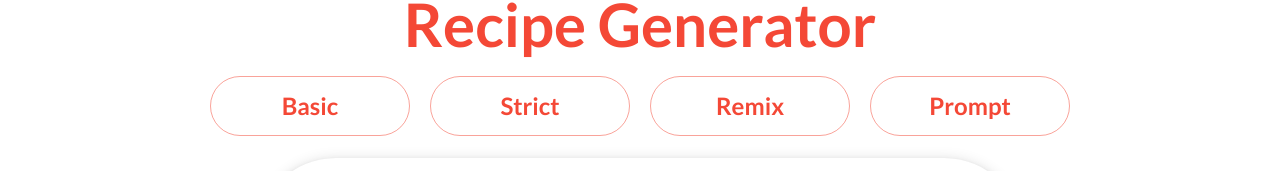
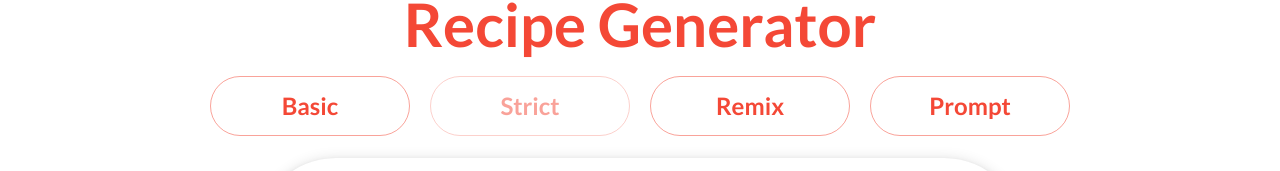
Before and after one commit to UOA-CS732-SE750-Students-2024/project-group-teal-turtles, a Next.js app in the folder frontend/: page /generation-options in a window 1280 px wide. Shown: the part 162-333 px from the top of the page. Built offline with nearby package versions, Linux system fonts and the light colour scheme; no server answers; sample sign-in values are in the browser's storage.

Commit message:
feat: disabled Strict generation in generation-options page

```diff
--- a/frontend/src/components/generation-options/GenerationOptionsPage.jsx
+++ b/frontend/src/components/generation-options/GenerationOptionsPage.jsx
@@ -1,7 +1,7 @@
 "use client";
 
 import { useRouter } from "next/navigation";
-import { TextField, Typography, Button, MenuItem, Select, IconButton, Stack, Tooltip, Card } from "@mui/material";
+import { TextField, Typography, Button, MenuItem, Select, IconButton, Stack, Tooltip, Card, Box } from "@mui/material";
 import { useSearchParams } from "next/navigation";
 import useDataStore from "@/lib/store";
 import { Suspense } from "react";
@@ -12,7 +12,8 @@ import StyledButton from "@/components/StyledButton/StyledButton";
 function GenerationOptionsPage() {
 	function Generation() {
 		const router = useRouter();
-		const { setUserParameters, userParameters, setPrompt, prompt, mealToRemix, setMealToRemix } = useDataStore();
+		const { setUserParameters, userParameters, setPrompt, prompt, mealToRemix, setMealToRemix, userIngredients } =
+			useDataStore();
 		const searchParams = useSearchParams();
 		const generateOptionParam = searchParams.get("generateOption");
 
@@ -49,21 +50,34 @@ function GenerationOptionsPage() {
 					</Typography>
 					<Stack direction="row" justifyContent="space-between" spacing="20px">
 						{options.map((option, index) => (
+							<Tooltip
+								title={
+									(!userIngredients || userIngredients.length === 0) && option === "Strict"
+										? "You need to add some ingredients to your Pantry"
+										: ""
+								}
+							>
 								<Button
 									fullWidth
 									variant={option === generateOptionParam ? "contained" : "outlined"}
 									key={index}
-								onClick={() => handleButtonClick(option)}
+									onClick={
+										(!userIngredients || userIngredients.length === 0) && option === "Strict"
+											? () => {} // Do nothing when the Pantry is empty
+											: () => handleButtonClick(option) // Call handleButtonClick otherwise
+									}
 									sx={{
 										borderRadius: "30px",
 										height: "60px",
-									width: "200px"
+										width: "200px",
+										opacity: (!userIngredients || userIngredients.length === 0) && option === "Strict" ? 0.5 : 1
 									}}
 								>
 									<Typography variant="h5" fontWeight="bold" textTransform="none">
 										{option}
 									</Typography>
 								</Button>
+							</Tooltip>
 						))}
 					</Stack>
 				</Stack>
@@ -257,7 +271,7 @@ function GenerationOptionsPage() {
 								<Stack alignItems="center">
 									<Button onClick={() => router.push("/pantry")}>
 										<Typography variant="h6" textTransform="none">
-											Edit your ingredients from your Pantry:
+											Edit your ingredients from your Pantry
 										</Typography>
 									</Button>
 									<Tooltip title="Disliked ingaredients will not be included in the generated meal">
@@ -269,7 +283,14 @@ function GenerationOptionsPage() {
 									</Tooltip>
 								</Stack>
 							)}
+
+							{(userIngredients && userIngredients.length > 0) || generateOptionParam !== "Strict" ? (
 								<StyledButton text="Generate Meal!" onClick={handleGenerate} />
+							) : (
+								<Box sx={{ opacity: 0.5 }}>
+									<StyledButton text="Generate Meal!" onClick={() => {}} />
+								</Box>
+							)}
 						</Stack>
 					)}
 				</Card>
```
Lines whose indentation alone changed are shown as unchanged.
